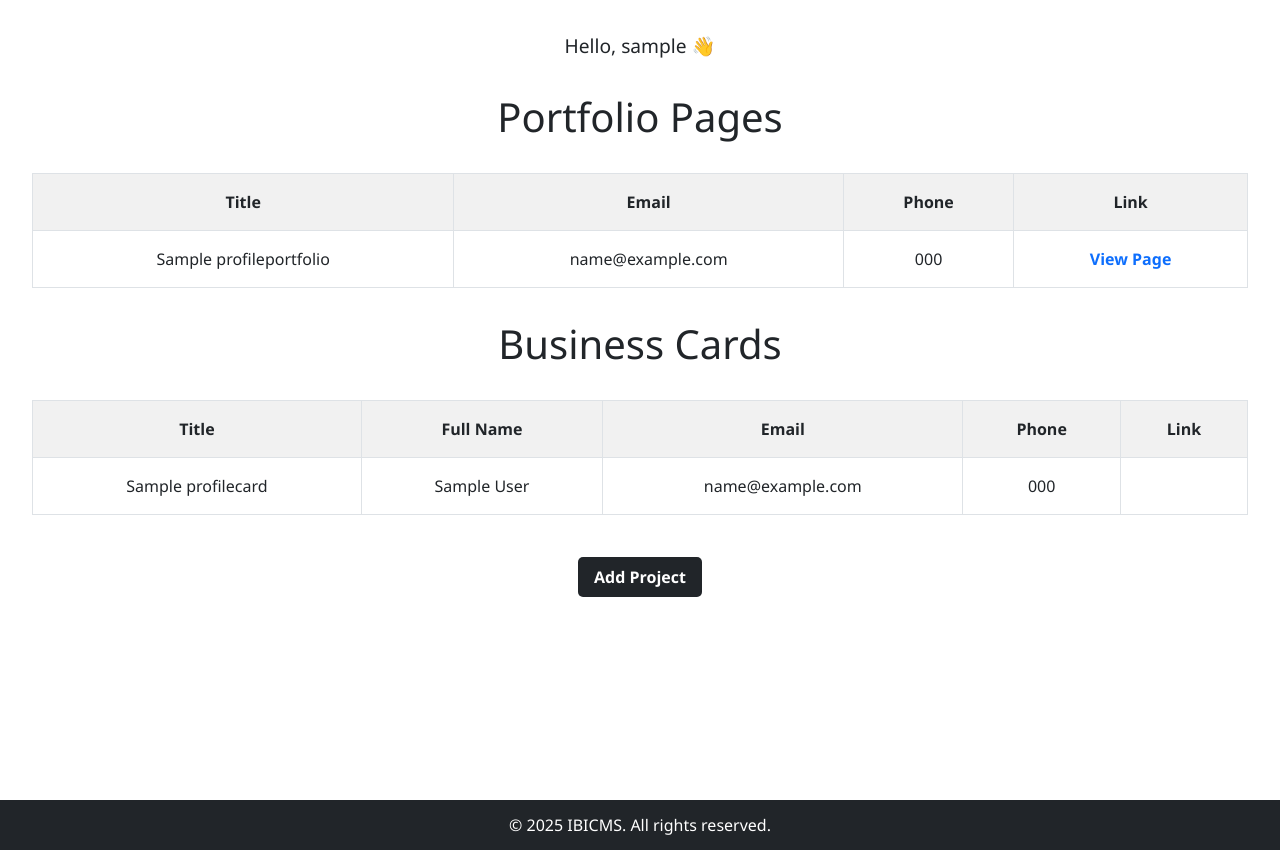
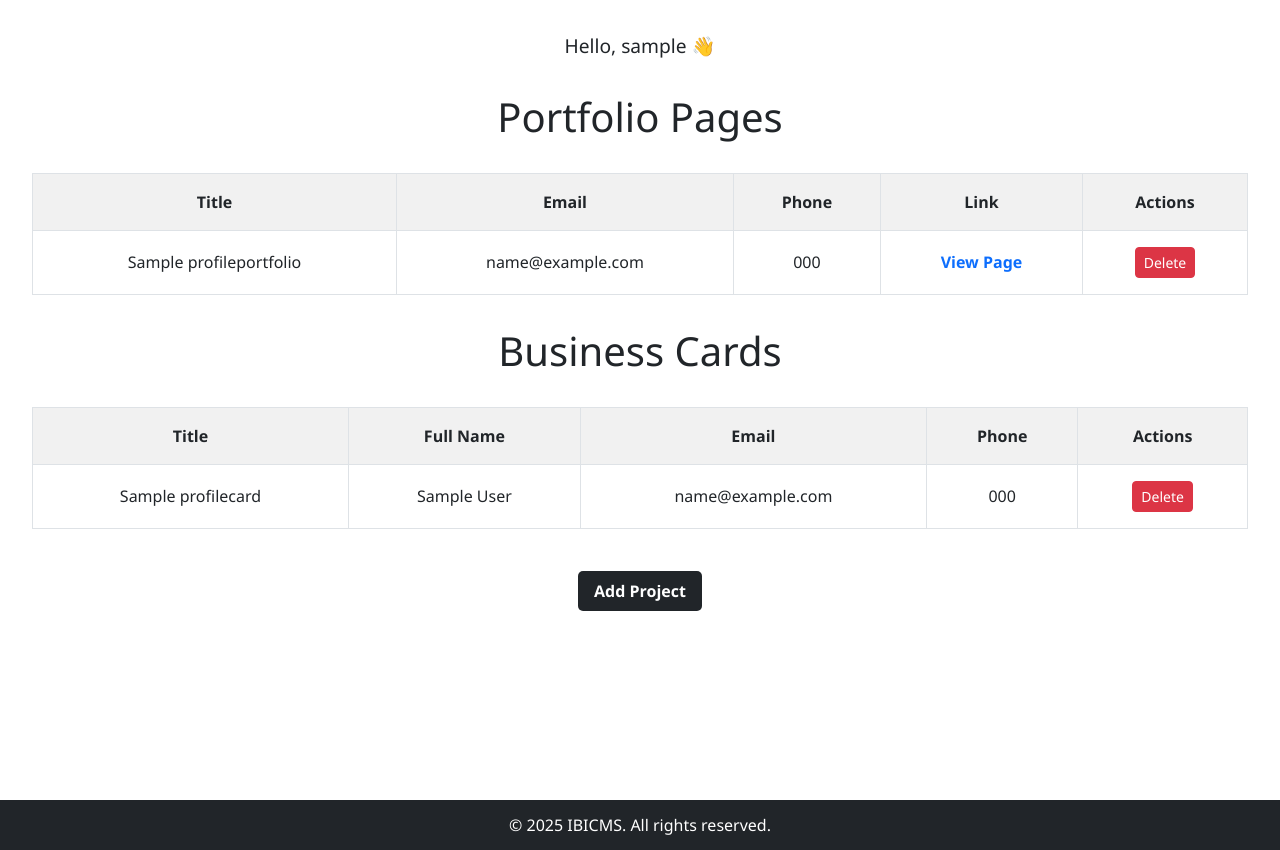
Before and after one commit to MarcinCuprys13/Content-Management-System, a Django app: page / in a window 1280 px wide. Shown: the part 56-906 px from the top of the page. Run offline with Django 4.2, Linux system fonts and the light colour scheme; a user stored in the database is signed in; tables that the repository leaves empty hold one stand-in row (values such as "Sample post").

Commit message:
added delete button into homepage

```diff
--- a/cms/urls.py
+++ b/cms/urls.py
@@ -2,7 +2,7 @@ from django.contrib import admin
 from django.urls import path
 from django.contrib import admin
 from django.urls import path
-from ibicms.views import business_creator, choose_cms_template, home, newsletter_creator, portfolio_creator, portfolio_preview
+from ibicms.views import business_creator, choose_cms_template, home, newsletter_creator, portfolio_creator, portfolio_preview, delete_portfolio, delete_card, delete_newsletter
 from django.urls import path, include
 
 urlpatterns = [
@@ -19,6 +19,10 @@ urlpatterns = [
 
     path('portfolio/<int:id>/', portfolio_preview, name='portfolio_page'),
 
+    path('portfolio/<int:id>/delete/', delete_portfolio, name='delete_portfolio'),
+    path('newsletter/<int:id>/delete/', delete_newsletter, name='delete_newsletter'),
+    path('card/<int:id>/delete/', delete_card, name='delete_card'),
+
 
 
 ]
--- a/ibicms/templates/home.html
+++ b/ibicms/templates/home.html
@@ -103,6 +103,7 @@
                 <th>Email</th>
                 <th>Phone</th>
                 <th>Link</th>
+                <th>Actions</th>
             </tr>
             </thead>
             <tbody>
@@ -113,6 +114,12 @@
                 <td>{{ item.phone }}</td>
                 <td>
                     <a href="{% url 'portfolio_page' id=item.pk %}" class="view-link">View Page</a>
+                </td>
+                <td>
+                    <form action="{% url 'delete_portfolio' item.pk %}" method="POST" style="display:inline;">
+                        {% csrf_token %}
+                        <button type="submit" class="btn btn-sm btn-danger" onclick="return confirm('Are you sure you want to delete this project?')">Delete</button>
+                    </form>
                 </td>
             </tr>
             {% endfor %}
@@ -130,7 +137,7 @@
                 <th>Title</th>
                 <th>Email</th>
                 <th>Head Color</th>
-                    <th>Link</th>
+                <th>Actions</th>
             </tr>
             </thead>
             <tbody>
@@ -139,10 +146,16 @@
                 <td>{{ item.title }}</td>
                 <td>{{ item.email }}</td>
                 <td>{{ item.head_color }}</td>
-
+                <td>
+                    <form action="{% url 'delete_newsletter' item.pk %}" method="POST" style="display:inline;">
+                        {% csrf_token %}
+                        <button type="submit" class="btn btn-sm btn-danger" onclick="return confirm('Delete this newsletter?')">Delete</button>
+                    </form>
+                </td>
             </tr>
             {% endfor %}
             </tbody>
+
         </table>
     </div>
     {% endif %}
@@ -157,7 +170,7 @@
                 <th>Full Name</th>
                 <th>Email</th>
                 <th>Phone</th>
-                    <th>Link</th>
+                <th>Actions</th>
             </tr>
             </thead>
             <tbody>
@@ -167,10 +180,16 @@
                 <td>{{ item.first_name }} {{ item.last_name }}</td>
                 <td>{{ item.email }}</td>
                 <td>{{ item.phone }}</td>
-
+                <td>
+                    <form action="{% url 'delete_card' item.pk %}" method="POST" style="display:inline;">
+                        {% csrf_token %}
+                        <button type="submit" class="btn btn-sm btn-danger" onclick="return confirm('Delete this business card?')">Delete</button>
+                    </form>
+                </td>
             </tr>
             {% endfor %}
             </tbody>
+
         </table>
     </div>
     {% endif %}
--- a/ibicms/views.py
+++ b/ibicms/views.py
@@ -1,6 +1,6 @@
 from django.shortcuts import get_object_or_404, redirect, render
 from django.contrib.auth.decorators import login_required
-from .models import ProfilePortfolio, ProfileCard
+from .models import ProfilePortfolio, ProfileCard, ProfileNewsletter
 from django.shortcuts import render
 
 @login_required(login_url='/accounts/login/')
@@ -107,6 +107,25 @@ def portfolio_preview(request, id):
         'ProfilePortfolio': profile
     })
 
+def delete_portfolio(request, id):
+    if request.method == "POST":
+        item = get_object_or_404(ProfilePortfolio, id=id, user=request.user)
+        item.delete()
+    return redirect('home')
+
+def delete_newsletter(request, id):
+    if request.method == "POST":
+        item = get_object_or_404(ProfileNewsletter, id=id, user=request.user)
+        item.delete()
+    return redirect('home')
+
+def delete_card(request, id):
+    if request.method == "POST":
+        item = get_object_or_404(ProfileCard, id=id, user=request.user)
+        item.delete()
+    return redirect('home')
+
+
 
 # @login_required(login_url='/accounts/login/')
 # def page_creator(request):
```
Lines whose indentation alone changed are shown as unchanged.
